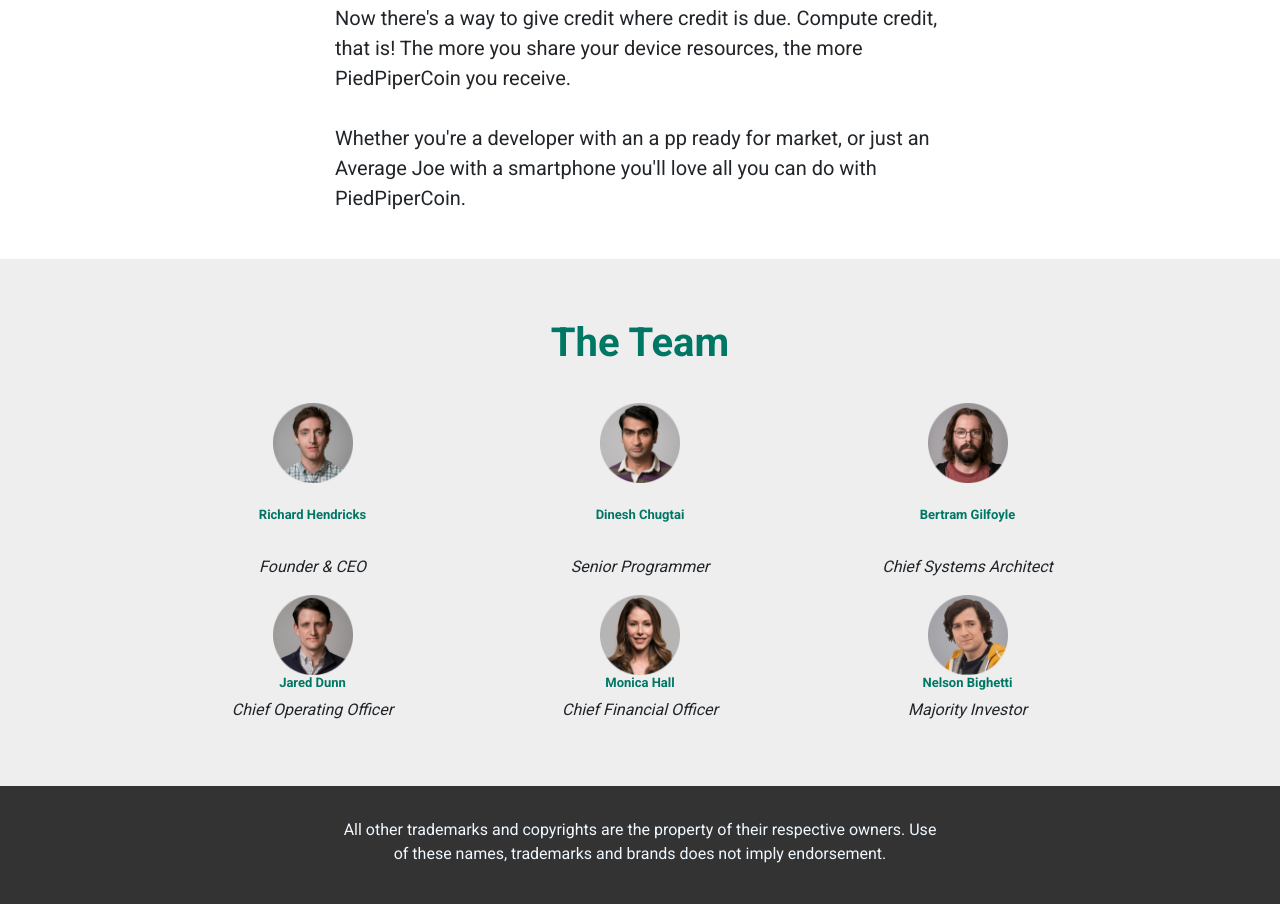
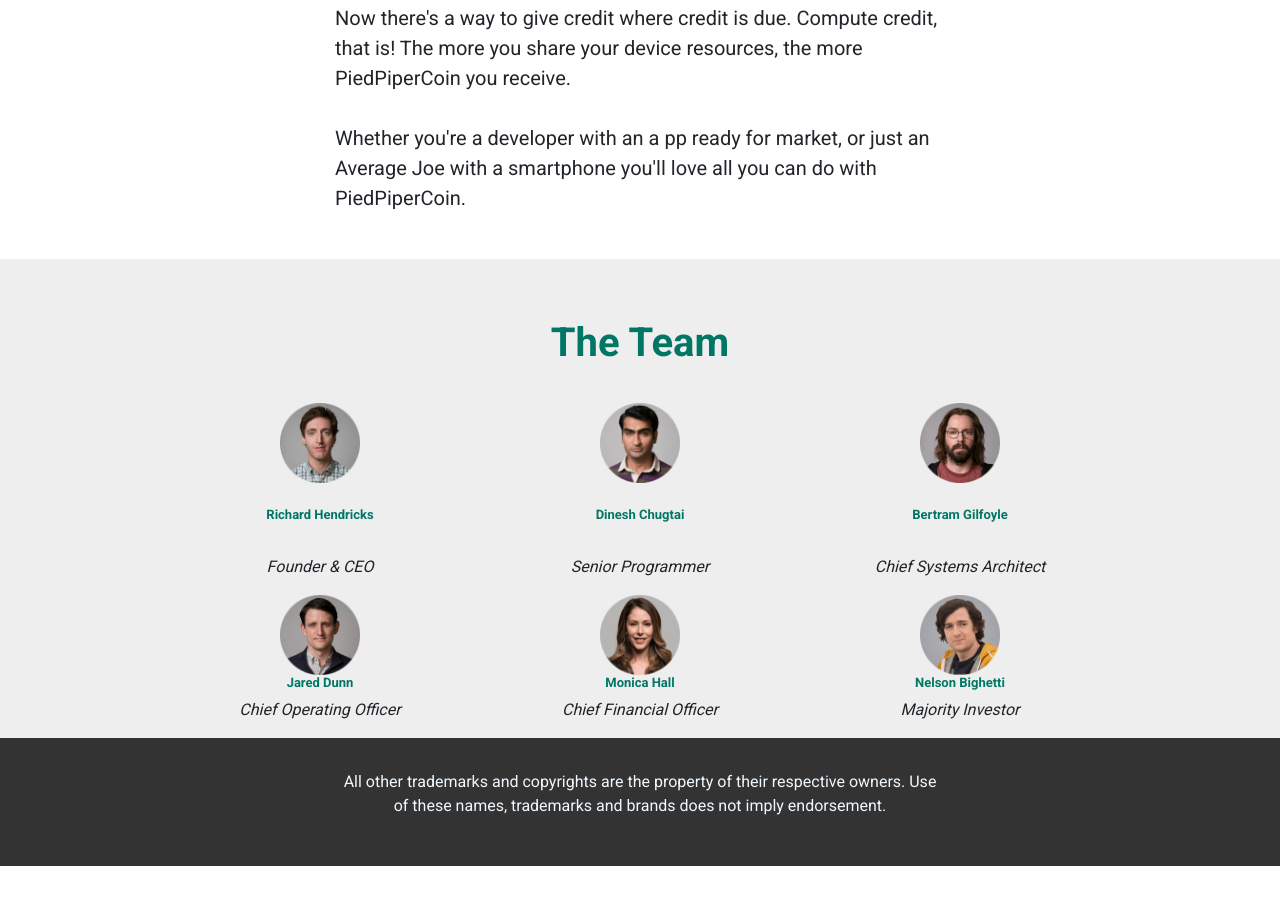
Before and after one commit to andin13/andin13.github.io, a plain HTML site: page index.html in a window 1280 px wide. Shown: the part 1537-2441 px from the top of the page. After the commit the page ends 2403 px from the top, so only its background shows below. Drawn offline with Linux system fonts and the light colour scheme.

Commit message:
Update index.html

```diff
--- a/index.html
+++ b/index.html
@@ -115,7 +115,7 @@
     </div>
 
     <div id="team" style="position:relative; top:-68px;"></div>
-    <div class="container-fluid team " style="padding: 0 0 3em 0;">
+    <div class="container-fluid team">
         <div class="row align-items-center justify-content-center">
             <div class="col-lg-6" style="text-align: center;">
                 <h1 style="padding: 1.5em 0 0.7em 0;">The Team</h1>
```
